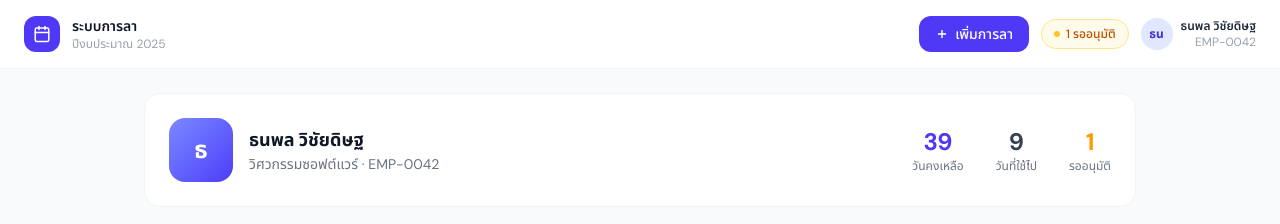
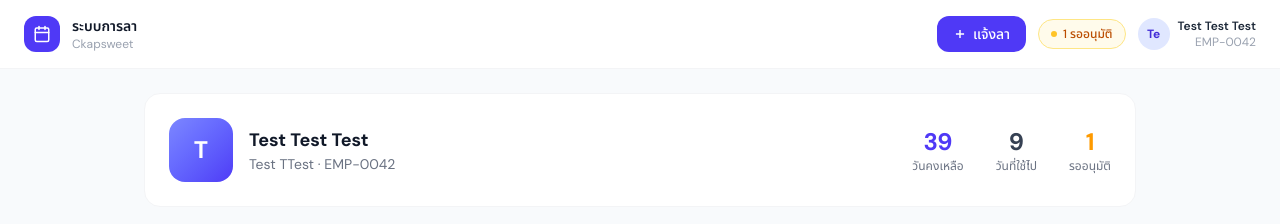
Before and after one commit to Ckapsweet/Leave-Management-System, a React (Vite) app: page /dashboard in a window 1280 px wide. Shown: the top 224 px of the page. Built offline with nearby package versions, Linux system fonts and the light colour scheme; no server answers; sample sign-in values are in the browser's storage.

Commit message:
detaill dashboard

```diff
--- a/src/page/Dashboard.tsx
+++ b/src/page/Dashboard.tsx
@@ -57,8 +57,8 @@ interface LeaveRequest {
 const MOCK_USER: User = {
   id: 3,
   employee_code: "EMP-0042",
-  full_name: "ธนพล วิชัยดิษฐ",
-  department: "วิศวกรรมซอฟต์แวร์",
+  full_name: "Test Test Test",
+  department: "Test TTest",
   role: "employee",
 };
 
@@ -420,7 +420,7 @@ export default function UserLeaveDashboard() {
           </div>
           <div>
             <h1 className="text-sm font-semibold text-gray-900">ระบบการลา</h1>
-            <p className="text-xs text-gray-400">ปีงบประมาณ {year}</p>
+            <p className="text-xs text-gray-400">Ckapsweet</p>
           </div>
         </div>
         <div className="flex items-center gap-3">
@@ -429,7 +429,7 @@ export default function UserLeaveDashboard() {
             className="flex items-center gap-1.5 px-4 py-2 bg-indigo-600 hover:bg-indigo-700 text-white text-sm font-medium rounded-xl transition-colors"
           >
             <svg width="14" height="14" viewBox="0 0 24 24" fill="none" stroke="currentColor" strokeWidth="2.5"><path d="M12 5v14M5 12h14"/></svg>
-            เพิ่มการลา
+            แจ้งลา
           </button>
           {pendingCount > 0 && (
             <div className="flex items-center gap-1.5 px-3 py-1.5 bg-amber-50 border border-amber-200 rounded-full">
--- a/src/page/LoginPage.tsx
+++ b/src/page/LoginPage.tsx
@@ -1,26 +1,20 @@
 import { useState } from "react";
+import { useNavigate } from "react-router-dom";
 import { login } from "../services/authService";
 
 export default function LoginPage() {
   const [employeeCode, setEmployeeCode] = useState("");
   const [password, setPassword] = useState("");
   const [loading, setLoading] = useState(false);
+  const navigate = useNavigate();
 
   const handleSubmit = async (e: React.FormEvent) => {
     e.preventDefault();
-
     try {
       setLoading(true);
-
       const data = await login(employeeCode, password);
-
-      // เก็บ token
       localStorage.setItem("token", data.token);
-
-      console.log("Login success:", data);
-
-      // redirect
-      window.location.href = "/dashboard";
+      navigate("/dashboard");
     } catch (err: any) {
       alert(err.message);
     } finally {
@@ -40,7 +34,7 @@ export default function LoginPage() {
             <input
               type="text"
               className="w-full border rounded-lg px-3 py-2 focus:outline-none focus:ring-2 focus:ring-blue-500"
-              placeholder="Username หรือ รหัสพนักงาน"
+              placeholder="Employee Code"
               value={employeeCode}
               onChange={(e) => setEmployeeCode(e.target.value)}
               required
```
Also changed, not shown: src/services/authService.ts (line endings or trailing spaces).
